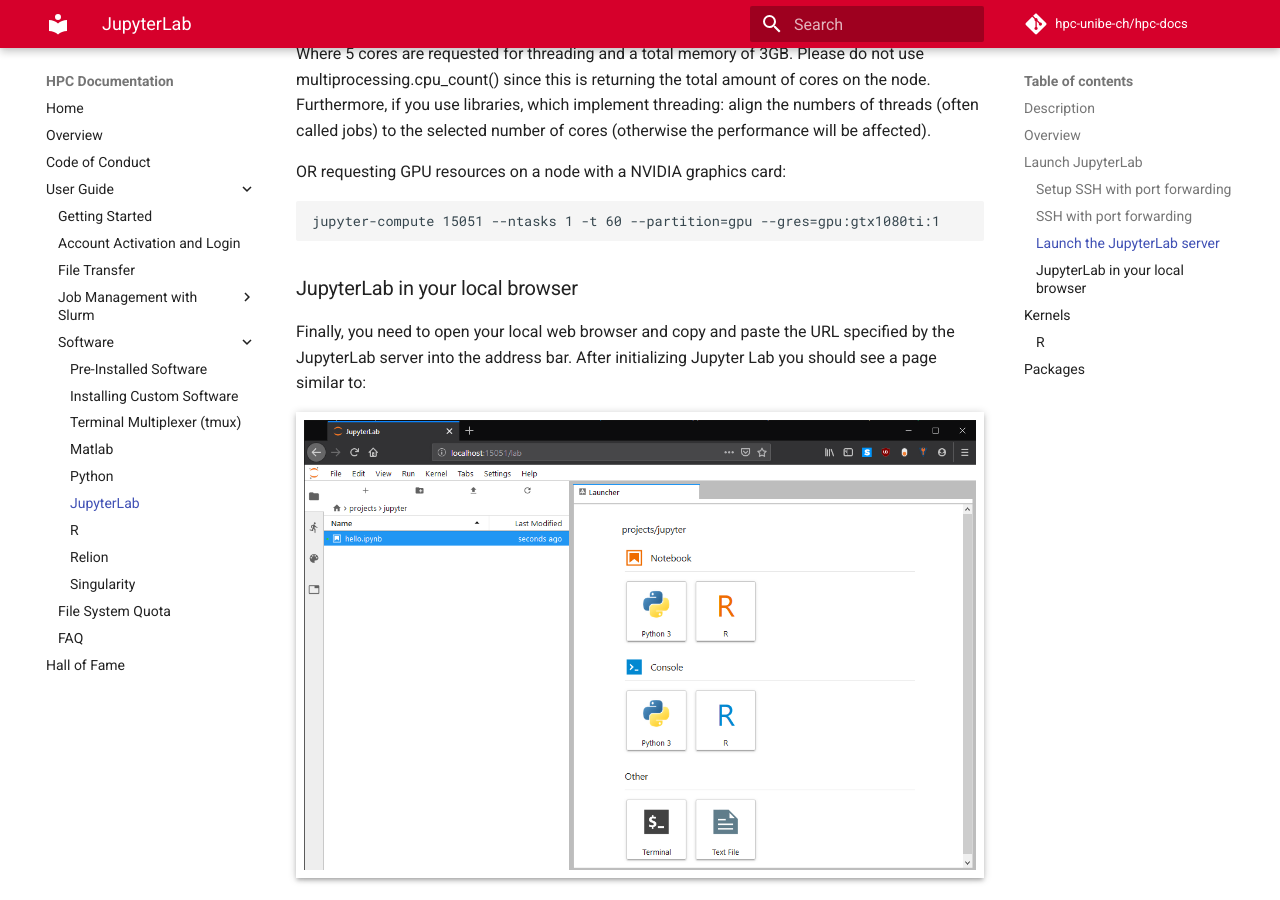
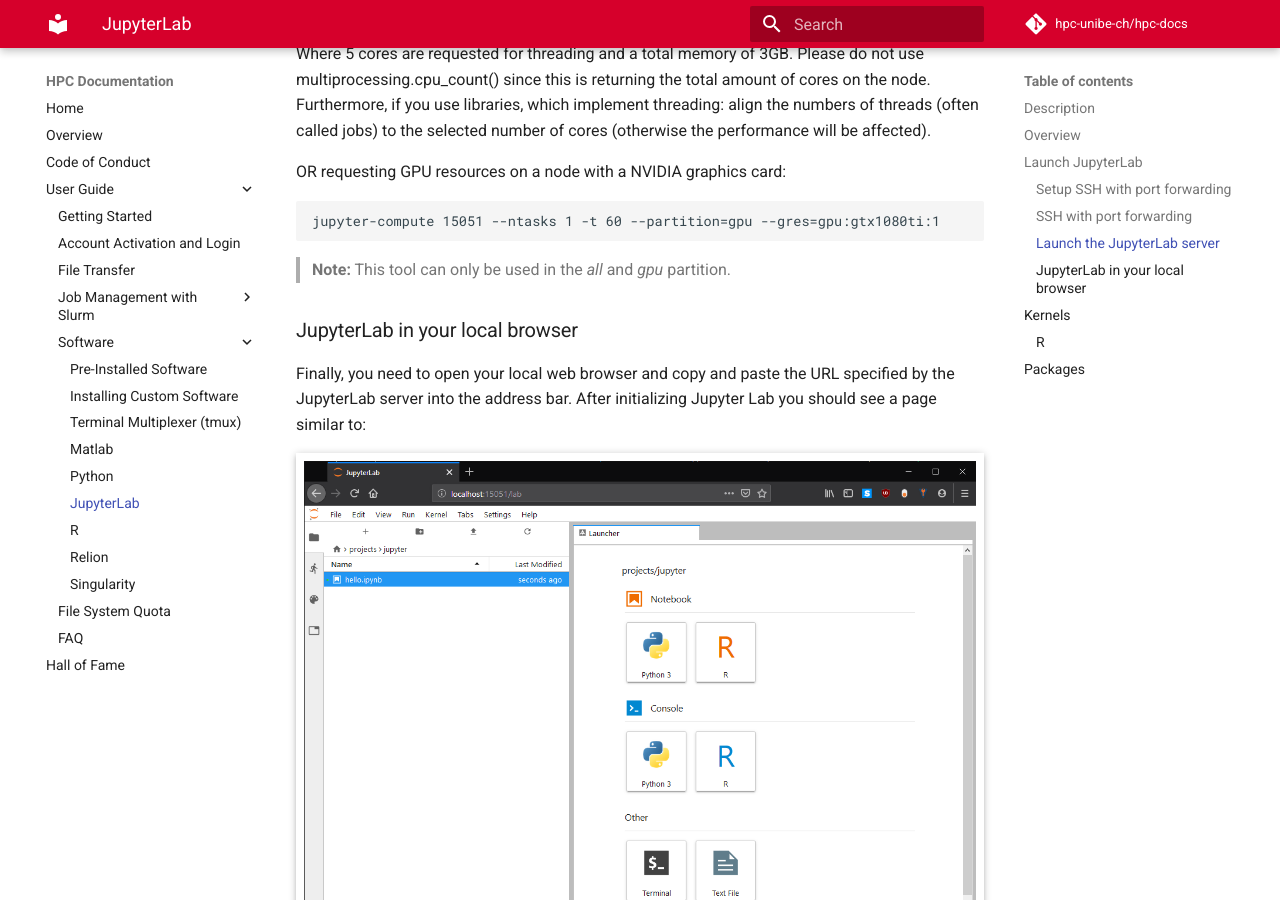
Before and after one commit to hpc-unibe-ch/hpc-unibe-ch.github.io, an MkDocs documentation site: the page built from docs/user-guide/software/JupyterLab.md, in a window 1280 px wide and 900 px high, scrolled down 2353 px. Built offline with MkDocs 1.6.1 and Material for MkDocs 9.7.7, drawn with Linux system fonts in a browser that asks for light colours; comment, search, counter and statistics services are not loaded.

Commit message:
Jupyter: add note about partitions

````diff
--- a/docs/user-guide/software/JupyterLab.md
+++ b/docs/user-guide/software/JupyterLab.md
@@ -92,6 +92,8 @@
 jupyter-compute 15051 --ntasks 1 -t 60 --partition=gpu --gres=gpu:gtx1080ti:1
 ```
 
+> **Note:** This tool can only be used in the *all* and *gpu* partition.
+
 ### JupyterLab in your local browser
 
 Finally, you need to open your local web browser and copy and paste the URL specified by the JupyterLab server into the address bar. After initializing Jupyter Lab you should see a page similar to:
````
